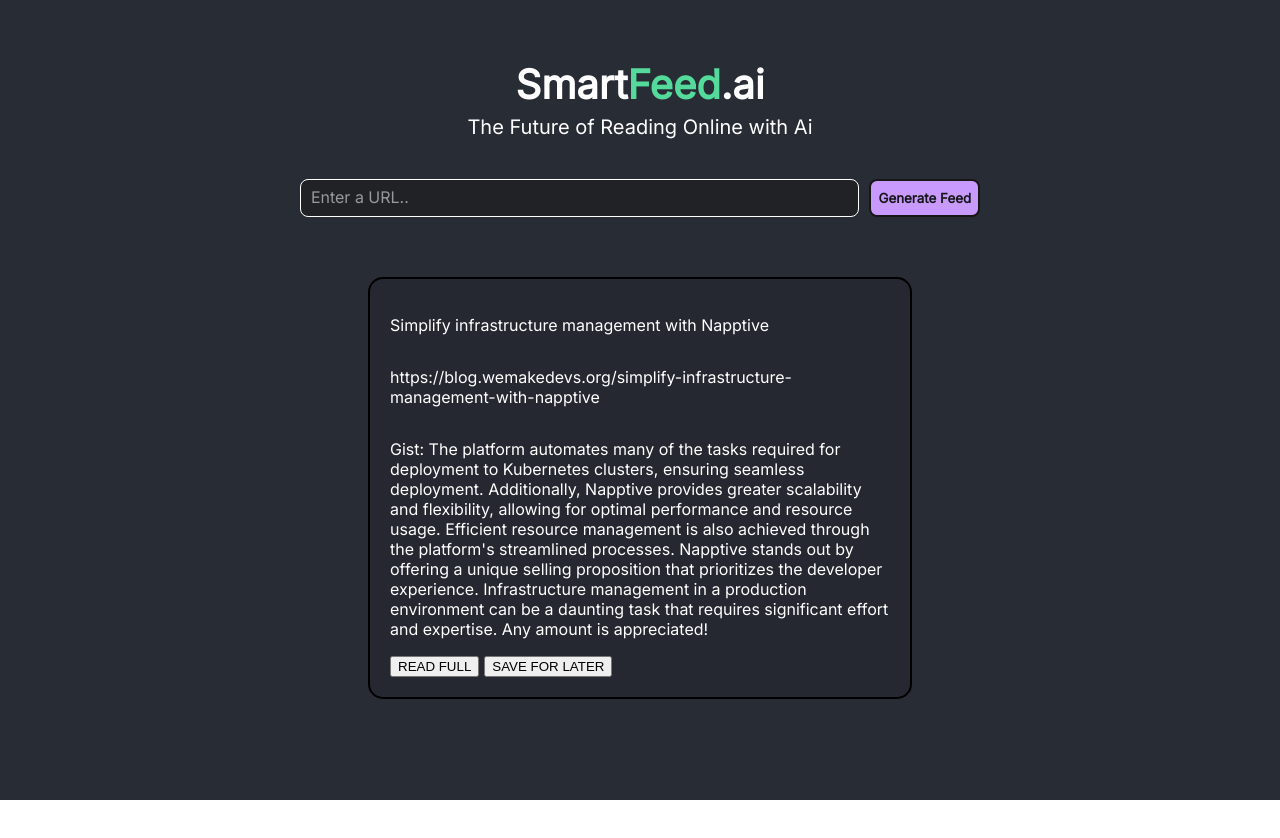
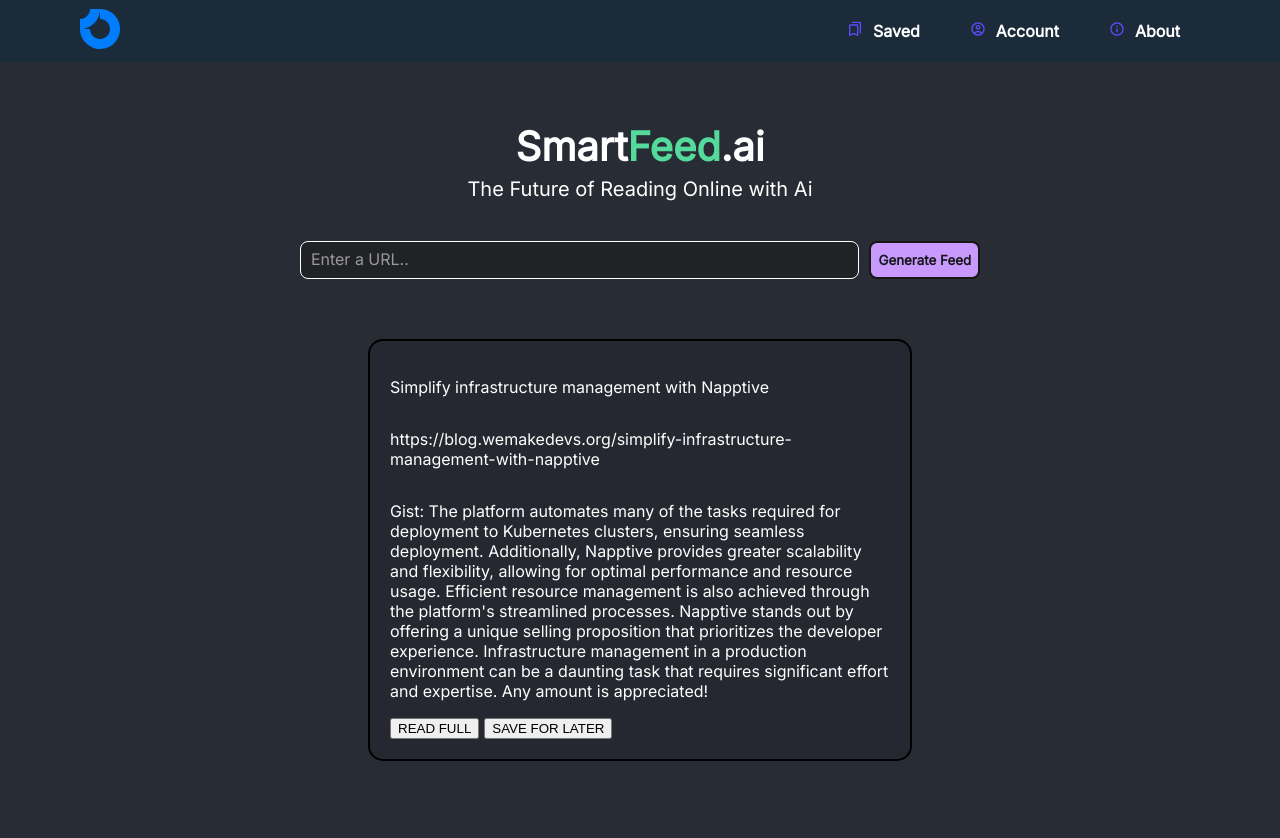
Before and after one commit to avionmission/smartfeedai, a React (Create React App) app: page / in a window 1280 px wide. Shown: the top 838 px of the page. Before the commit the page ends 800 px from the top, so only its background shows below. Built offline with nearby package versions, Linux system fonts and the light colour scheme; no server answers.

Commit message:
NAV BAR ADDED

```diff
--- a/package.json
+++ b/package.json
@@ -3,17 +3,19 @@
   "version": "0.1.0",
   "private": true,
   "dependencies": {
+    "@react-icons/all-files": "^4.1.0",
     "@testing-library/jest-dom": "^5.16.5",
     "@testing-library/react": "^13.4.0",
     "@testing-library/user-event": "^13.5.0",
     "react": "^18.2.0",
     "react-dom": "^18.2.0",
+    "react-icons": "^4.8.0",
     "react-scripts": "5.0.1",
     "web-vitals": "^2.1.4"
   },
   "scripts": {
     "start": "react-scripts start",
-    "start-api":"cd api && venv/bin/flask run --no-debugger",
+    "start-api": "cd api && venv/bin/flask run --no-debugger",
     "build": "react-scripts build",
     "test": "react-scripts test",
     "eject": "react-scripts eject"
--- a/src/App.css
+++ b/src/App.css
@@ -92,3 +92,50 @@
 .action-buttons button {
   margin-right: 5px;
 }
+
+/* NAV BAR */
+
+.nav{
+  display: flex;
+  align-items: center;
+  justify-content: space-between;
+  background-color: #1c2b39;
+  padding: 5px 80px;
+  box-shadow: 0 5px 15px rgba(0,0,0,0.06);
+
+}
+.navbar{
+  display: flex;
+  align-items: center;
+  justify-content: center;
+
+}
+.navbar li{
+  list-style: none;
+  padding: 0 20px;
+  position: relative;
+}
+.navbar li a{
+  text-decoration: none;
+  font-size: 1rem;
+  font-weight: 600;
+  color: #fff;
+  transition: 0.3s ease-in-out;
+}
+.navbar li a:hover{
+  color: #584cfc ;
+}
+.navbar li a:hover::after{
+  content: "";
+  width: 30%;
+  height: 2px;
+  background: #584cfc;
+  position: absolute;
+  bottom: -4px;
+  left: 20px;
+}
+.icon{
+  padding: 0 10px;
+  color: #584cfc;
+
+}
--- a/src/App.js
+++ b/src/App.js
@@ -1,10 +1,12 @@
-import React, {useState, useEffect} from 'react'
+import React, { useState, useEffect, Profiler } from 'react'
 import './App.css';
 import FeedItemComponent from './components/FeedItemComponent';
+import { MdInfoOutline, MdOutlineAccountCircle, MdOutlineBookmarks } from 'react-icons/md';
+
 
 function App() {
 
-  const[status, setStatus] = useState(0);
+  const [status, setStatus] = useState(0);
 
   useEffect(() => {
     fetch('/status').then(res => res.json()).then(data => {
@@ -13,24 +15,52 @@
   })
 
   return (
+// NAV BAR
+    <body>
+      <nav className="nav">
+      <a href='#'>
+      <svg id="logo-86" width="40" height="40" viewBox="0 0 40 40" fill="none" xmlns="http://www.w3.org/2000/svg"><path class="ccustom" fill-rule="evenodd" clip-rule="evenodd" d="M25.5557 11.6853C23.9112 10.5865 21.9778 10 20 10V0C23.9556 0 27.8224 1.17298 31.1114 3.37061C34.4004 5.56823 36.9638 8.69181 38.4776 12.3463C39.9913 16.0008 40.3874 20.0222 39.6157 23.9018C38.844 27.7814 36.9392 31.3451 34.1421 34.1421C31.3451 36.9392 27.7814 38.844 23.9018 39.6157C20.0222 40.3874 16.0008 39.9913 12.3463 38.4776C8.69181 36.9638 5.56823 34.4004 3.37061 31.1114C1.17298 27.8224 0 23.9556 0 20H10C10 21.9778 10.5865 23.9112 11.6853 25.5557C12.7841 27.2002 14.3459 28.4819 16.1732 29.2388C18.0004 29.9957 20.0111 30.1937 21.9509 29.8078C23.8907 29.422 25.6725 28.4696 27.0711 27.0711C28.4696 25.6725 29.422 23.8907 29.8078 21.9509C30.1937 20.0111 29.9957 18.0004 29.2388 16.1732C28.4819 14.3459 27.2002 12.7841 25.5557 11.6853Z" fill="#007DFC"></path><path class="ccustom" fill-rule="evenodd" clip-rule="evenodd" d="M10 5.16562e-07C10 1.31322 9.74135 2.61358 9.2388 3.82683C8.73625 5.04009 7.99966 6.14248 7.07107 7.07107C6.14249 7.99966 5.0401 8.73625 3.82684 9.2388C2.61358 9.74134 1.31322 10 5.4439e-06 10L5.00679e-06 20C2.62644 20 5.22716 19.4827 7.65368 18.4776C10.0802 17.4725 12.285 15.9993 14.1421 14.1421C15.9993 12.285 17.4725 10.0802 18.4776 7.65367C19.4827 5.22715 20 2.62643 20 -3.81469e-06L10 5.16562e-07Z" fill="#007DFC"></path></svg>
+      </a>
+      <div>
+        <ul id='navbar' className='navbar'>
+          <li><MdOutlineBookmarks className='icon'/>
+            <a href='#' >Saved</a>
+
+          </li>
+          <li>
+            <MdOutlineAccountCircle className='icon'/>
+            <a href='#' >Account</a>
+          </li>
+          <li>
+            <MdInfoOutline className='icon'/>
+            <a href='#' >About</a>
+          </li>
+        </ul>
+      </div>
+    </nav>
+    {/* NAV BAR END */}
+
+
       <div className="App">
         <header className="App-header">
-        <p className='heading'>Smart<span style={{color:'#54DA9A'}}>Feed</span>.ai</p>
+          <p className='heading'>Smart<span style={{ color: '#54DA9A' }}>Feed</span>.ai</p>
           <p className='subtitle'>The Future of Reading Online with Ai</p>
         </header>
 
         <div className='search-bar'>
-        <input type="text" placeholder="Enter a URL.."/>
+          <input type="text" placeholder="Enter a URL.." />
           <button>Generate Feed</button>
         </div>
 
         <FeedItemComponent
           title="Simplify infrastructure management with Napptive"
           url="https://blog.wemakedevs.org/simplify-infrastructure-management-with-napptive"
-        gist="The platform automates many of the tasks required for deployment to Kubernetes clusters, ensuring seamless deployment. Additionally, Napptive provides greater scalability and flexibility, allowing for optimal performance and resource usage. Efficient resource management is also achieved through the platform's streamlined processes. Napptive stands out by offering a unique selling proposition that prioritizes the developer experience. Infrastructure management in a production environment can be a daunting task that requires significant effort and expertise. Any amount is appreciated!"/>
+          gist="The platform automates many of the tasks required for deployment to Kubernetes clusters, ensuring seamless deployment. Additionally, Napptive provides greater scalability and flexibility, allowing for optimal performance and resource usage. Efficient resource management is also achieved through the platform's streamlined processes. Napptive stands out by offering a unique selling proposition that prioritizes the developer experience. Infrastructure management in a production environment can be a daunting task that requires significant effort and expertise. Any amount is appreciated!" />
 
       </div>
+    </body>
   );
+
 }
 
 export default App;
```
Also changed, not shown: 1 other file (tests, documents, lock files or other folders). Lines whose indentation alone changed are shown as unchanged.
